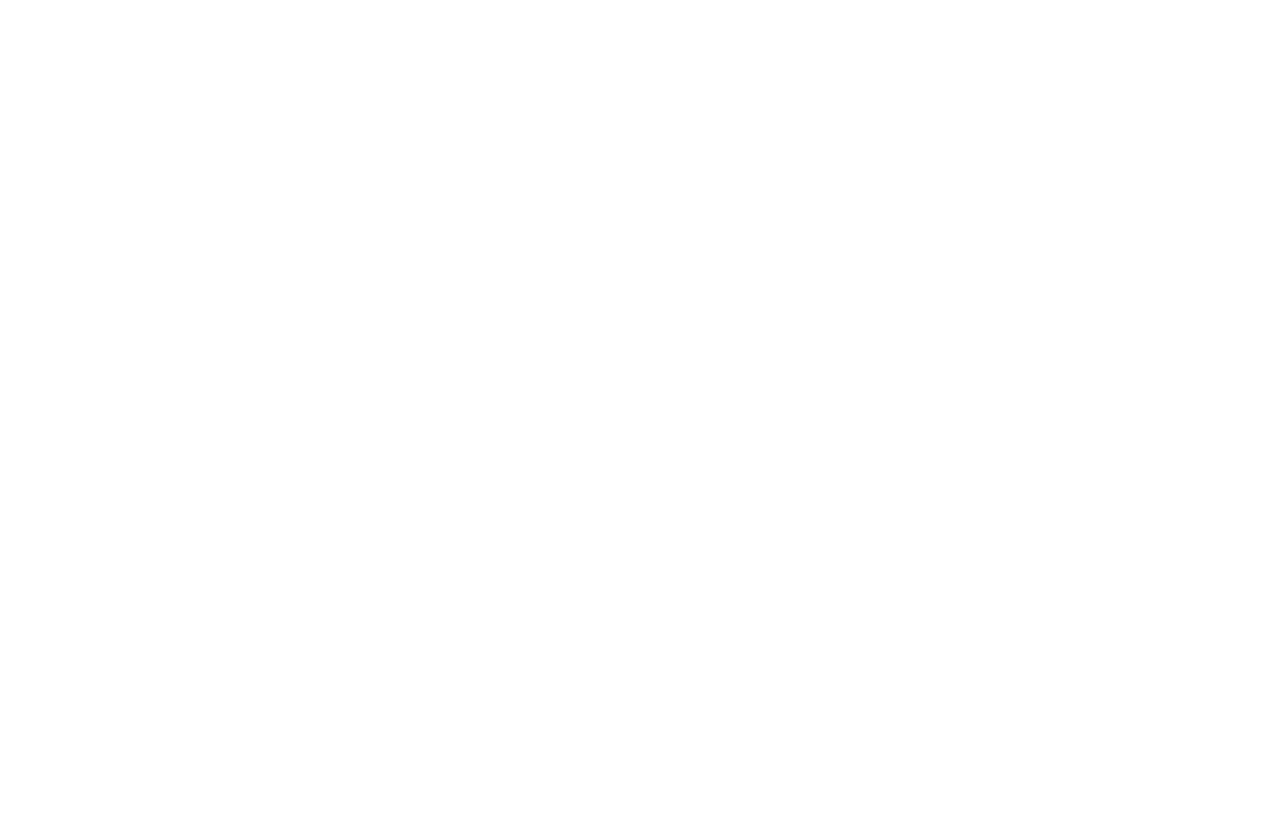
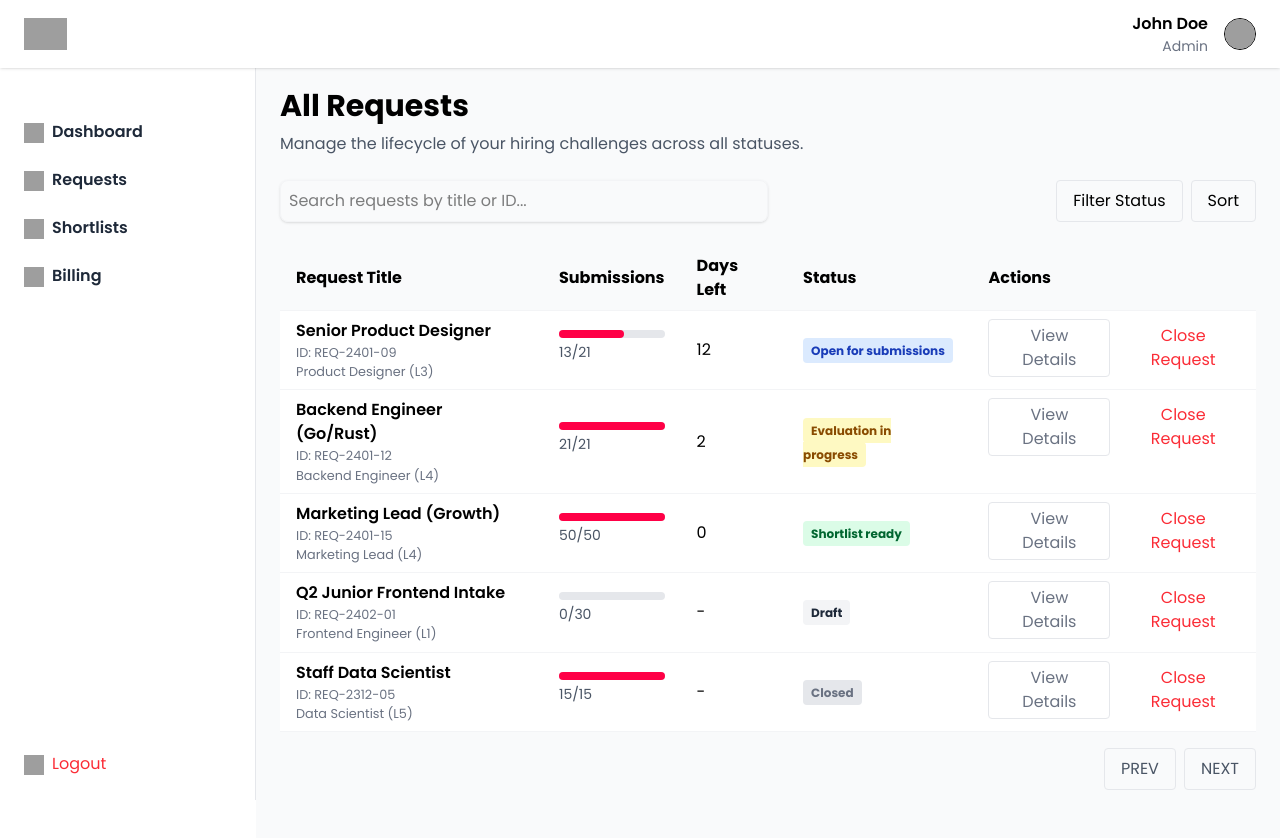
Before and after one commit to chidinmabnwaeze/Hack51, a React (Vite) app: page /requests in a window 1280 px wide. Before the commit this address had no page. Shown: the top 838 px of the page. Before the commit the page ends 800 px from the top, so only its background shows below. Built offline with nearby package versions, Linux system fonts and the light colour scheme; grey boxes are pictures that could not be loaded.

Commit message:
request page

```diff
--- /dev/null
+++ b/src/components/RequestTable.tsx
@@ -0,0 +1,132 @@
+import React from "react";
+
+export interface Submission {
+  submitted: number;
+  total: number;
+  percentage: number;
+}
+
+export interface ActiveRequest {
+  id?: string;
+  role?: string;
+  title: string;
+  submissions: Submission[];
+  days_left?: number | string;
+  status: string;
+}
+
+interface RequestTableProps {
+  requests: ActiveRequest[];
+  detailed?: boolean; // show extra info (id/role, richer badges)
+}
+
+const badgeClasses = (status: string) => {
+  const key = status.toLowerCase();
+  switch (true) {
+    case key.includes("open"):
+      return "bg-blue-100 text-blue-800";
+    case key.includes("evaluation"):
+    case key.includes("in progress"):
+      return "bg-yellow-100 text-yellow-800";
+    case key.includes("shortlist"):
+      return "bg-green-100 text-green-800";
+    case key.includes("draft"):
+      return "bg-gray-100 text-gray-800";
+    case key.includes("closed"):
+      return "bg-gray-200 text-gray-500";
+    default:
+      return "bg-gray-100 text-gray-800";
+  }
+};
+
+const RequestTable: React.FC<RequestTableProps> = ({
+  requests,
+  detailed = false,
+}) => {
+  const headers = [
+    "Request Title",
+    "Submissions",
+    "Days Left",
+    "Status",
+    "Actions",
+  ];
+
+  return (
+    <div className="overflow-x-auto">
+      <table className="min-w-full bg-white">
+        <thead>
+          <tr className="bg-gray-50">
+            {headers.map((header, index) => (
+              <th
+                key={index}
+                className="py-2 px-4 border-b border-gray-100 text-left"
+              >
+                {header}
+              </th>
+            ))}
+          </tr>
+        </thead>
+        <tbody>
+          {requests.map((request, idx) => (
+            <tr className="border-b border-gray-100" key={idx}>
+              <td className="py-2 px-4">
+                <div className="flex flex-col">
+                  <span className="font-semibold">{request.title}</span>
+                  {detailed && (
+                    <>
+                      {request.id && (
+                        <small className="text-gray-500">
+                          ID: {request.id}
+                        </small>
+                      )}
+                      {request.role && (
+                        <small className="text-gray-500">
+                          {request.role}
+                        </small>
+                      )}
+                    </>
+                  )}
+                </div>
+              </td>
+
+              <td className="py-2 px-4">
+                {request.submissions.map((s, si) => (
+                  <div key={si} className="mb-2">
+                    <div className="w-full bg-gray-200 rounded-full h-2">
+                      <div
+                        className="bg-[#FF0046] h-2 rounded-full"
+                        style={{ width: `${s.percentage}%` }}
+                      />
+                    </div>
+                    <p className="text-sm text-gray-600 mt-1">
+                      {s.submitted}/{s.total}
+                    </p>
+                  </div>
+                ))}
+              </td>
+
+              <td className="py-2 px-4">{request.days_left ?? "-"}</td>
+              <td className="py-2 px-4">
+                <span
+                  className={`px-2 py-1 rounded text-xs font-bold ${badgeClasses(request.status)}`}
+                >
+                  {request.status}
+                </span>
+              </td>
+              <td className="py-2 px-4 flex gap-2">
+                <button className="text-gray-500 hover:text-gray-700 mr-2 border border-gray-200 px-3 py-1 rounded">
+                  View Details
+                </button>
+                <button className="text-red-500 hover:text-red-700">
+                  Close Request
+                </button>
+              </td>
+            </tr>
+          ))}
+        </tbody>
+      </table>
+    </div>
+  );
+};
+
+export default RequestTable;
--- a/src/pages/Dashboard.tsx
+++ b/src/pages/Dashboard.tsx
@@ -9,14 +9,14 @@
   status: string;
   info: string;
 }
-interface ActiveRequest {
-  title: string;
-  submissions: [{}];
-  hiringManager: string;
-  status: string;
-}
+
+import { useNavigate } from "react-router-dom";
+import RequestTable from "../components/RequestTable";
+import type { ActiveRequest } from "../components/RequestTable";
 
 const Dashboard = ({ title, description }: DashboardProps) => {
+  const navigate = useNavigate();
+
   const metrics: Metrics[] = [
     {
       name: "Total Active Requests",
@@ -45,24 +45,18 @@
       info: "Completed Hiring Cycles",
     },
   ];
-  const tableHeaders = [
-    "Request Title",
-    "Submissions",
-    "Days Left",
-    "Status",
-    "Actions",
-  ];
 
-  const activeRequests = [
+  // sample data passed to shared table
+  const activeRequests: ActiveRequest[] = [
     {
       title: "Software Engineer",
-      submissions: "Engineering",
+      submissions: [{ submitted: 30, total: 100, percentage: 30 }],
       days_left: 15,
       status: "Open",
     },
     {
       title: "Product Manager",
-      submissions: "Product",
+      submissions: [{ submitted: 25, total: 50, percentage: 50 }],
       days_left: 10,
       status: "Open",
     },
@@ -84,7 +78,7 @@
 
       {/* dashboard content */}
 
-      <section className="grid grid-cols-4 gap-4 mt-6">
+      <section className="grid grid-cols-1 md:grid-cols-2 lg:grid-cols-4 gap-4 mt-6">
         {/* Example metric card */}
         {metrics.map((metric, index) => (
           <div
@@ -118,46 +112,37 @@
               placeholder="Search requests..."
               className="border border-gray-100 p-2 rounded-lg shadow w-full  mx-6"
             />
-            <button className="bg-[#FF0046] hover:bg-red-700 text-white font-bold py-2 px-6 whitespace-nowrap rounded">
+            <button
+              onClick={() => navigate("/requests")}
+              className="bg-[#FF0046] hover:bg-red-700 text-white font-bold py-2 px-6 whitespace-nowrap rounded"
+            >
               View All
             </button>
           </div>
         </div>
-        {/* Active requests table */}
-        <table className="min-w-full bg-white">
-          <thead>
-            <tr className="bg-gray-50">
-              {tableHeaders.map((header, index) => (
-                <th
-                  key={index}
-                  className="py-2 px-4 border-b border-gray-100 text-left"
-                >
-                  {header}
-                </th>
-              ))}
-            </tr>
-          </thead>
-          <tbody className="">
-            {/* Example rows */}
-            <tr className="border-b border-gray-100 p-6">
-              <td className="py-2 px-4">Software Engineer</td>
-              <td className="py-2 px-4">Engineering</td>
-              <td className="py-2 px-4">15</td>
-              <td className="py-2 px-4 text-green-500">Open</td>
-              <td className="py-2 px-4">
-                <button className="text-gray-500 hover:text-gray-700 mr-2 border border-gray-200 px-3 py-1 rounded">
-                  View Details
-                </button>
-                <button className="text-red-500 hover:text-red-700">
-                  Close Request
-                </button>
-              </td>
-            </tr>
-          </tbody>
-        </table>
+
+        {/* use shared table component */}
+        <RequestTable requests={activeRequests} />
       </section>
 
-      <section className="bg-white p-34 shadow mt-8 rounded-2xl"></section>
+      <section className="bg-white p-8 shadow mt-8 rounded-2xl">
+        <h2 className="text-xl font-bold">Challenge Insights</h2>
+        <p className="text-gray-600 mt-2">
+          Your challenges are performing better than 78% of other companies in
+          the Technology sector. Candidates appreciate the clarity of the Senior
+          Product Designer challenge.
+        </p>
+        <div className="flex my-6 gap-6">
+          <div className="shadow rounded-lg p-4 border border-gray-200">
+            <h3 className="text-md font-semibold">Completion Rate</h3>
+            <p className="text-2xl font-bold text-green-500">95%</p>
+          </div>
+          <div className="shadow rounded-lg p-4 border border-gray-200">
+            <h3 className="text-md font-semibold">Average Score</h3>
+            <p className="text-2xl font-bold text-green-500">7.8/10</p>
+          </div>
+        </div>
+      </section>
     </div>
   );
 };
--- /dev/null
+++ b/src/pages/Requests.tsx
@@ -0,0 +1,93 @@
+import RequestTable from "../components/RequestTable";
+import type { ActiveRequest } from "../components/RequestTable";
+
+const Requests = () => {
+  // build a more detailed data set to resemble the screenshot
+  const activeRequests: ActiveRequest[] = [
+    {
+      id: "REQ-2401-09",
+      title: "Senior Product Designer",
+      role: "Product Designer (L3)",
+      submissions: [{ submitted: 13, total: 21, percentage: 62 }],
+      days_left: 12,
+      status: "Open for submissions",
+    },
+    {
+      id: "REQ-2401-12",
+      title: "Backend Engineer (Go/Rust)",
+      role: "Backend Engineer (L4)",
+      submissions: [{ submitted: 21, total: 21, percentage: 100 }],
+      days_left: 2,
+      status: "Evaluation in progress",
+    },
+    {
+      id: "REQ-2401-15",
+      title: "Marketing Lead (Growth)",
+      role: "Marketing Lead (L4)",
+      submissions: [{ submitted: 50, total: 50, percentage: 100 }],
+      days_left: 0,
+      status: "Shortlist ready",
+    },
+    {
+      id: "REQ-2402-01",
+      title: "Q2 Junior Frontend Intake",
+      role: "Frontend Engineer (L1)",
+      submissions: [{ submitted: 0, total: 30, percentage: 0 }],
+      days_left: "-",
+      status: "Draft",
+    },
+    {
+      id: "REQ-2312-05",
+      title: "Staff Data Scientist",
+      role: "Data Scientist (L5)",
+      submissions: [{ submitted: 15, total: 15, percentage: 100 }],
+      days_left: "-",
+      status: "Closed",
+    },
+  ];
+
+  return (
+    <div>
+      <section className="flex justify-between">
+        <div>
+          <h1 className="text-3xl font-bold">All Requests</h1>
+          <p className="text-gray-600 mt-2">
+            Manage the lifecycle of your hiring challenges across all statuses.
+          </p>
+        </div>
+      </section>
+
+      <div className="flex flex-col md:flex-row justify-between items-center mt-6 gap-4">
+        <input
+          type="text"
+          placeholder="Search requests by title or ID..."
+          className="border border-gray-100 p-2 rounded-lg shadow w-full md:w-1/2"
+        />
+        <div className="flex gap-2">
+          <button className="border border-gray-200 px-4 py-2 rounded hover:bg-gray-50">
+            Filter Status
+          </button>
+          <button className="border border-gray-200 px-4 py-2 rounded hover:bg-gray-50">
+            Sort
+          </button>
+        </div>
+      </div>
+
+      <section className="mt-6">
+        <RequestTable requests={activeRequests} detailed />
+      </section>
+
+      {/* simple pagination control as seen in screenshot */}
+      <div className="flex justify-end items-center mt-4 gap-2">
+        <button className="px-4 py-2 border border-gray-200 rounded text-gray-600 hover:bg-gray-50">
+          PREV
+        </button>
+        <button className="px-4 py-2 border border-gray-200 rounded text-gray-600 hover:bg-gray-50">
+          NEXT
+        </button>
+      </div>
+    </div>
+  );
+};
+
+export default Requests;
--- a/src/routes/AppRoutes.tsx
+++ b/src/routes/AppRoutes.tsx
@@ -1,6 +1,7 @@
 import { Routes, Route } from "react-router-dom";
 import MainContent from "../layout/MainContent";
 import Dashboard from "../pages/Dashboard";
+import Requests from "../pages/Requests";
 
 const AppRoutes = () => {
   return (
@@ -15,6 +16,7 @@
             />
           }
         />
+        <Route path="requests" element={<Requests />} />
       </Route>
     </Routes>
   );
```
